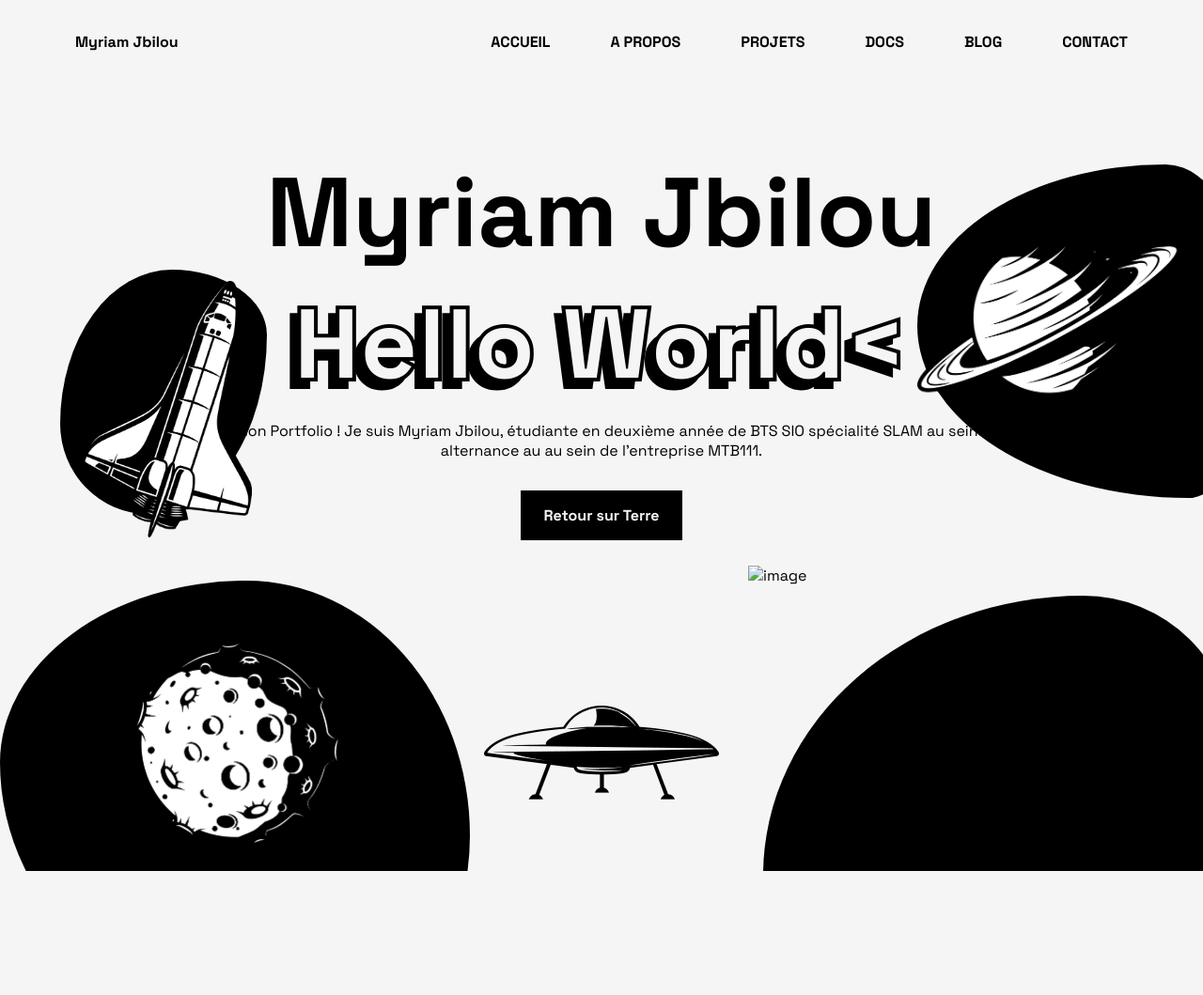
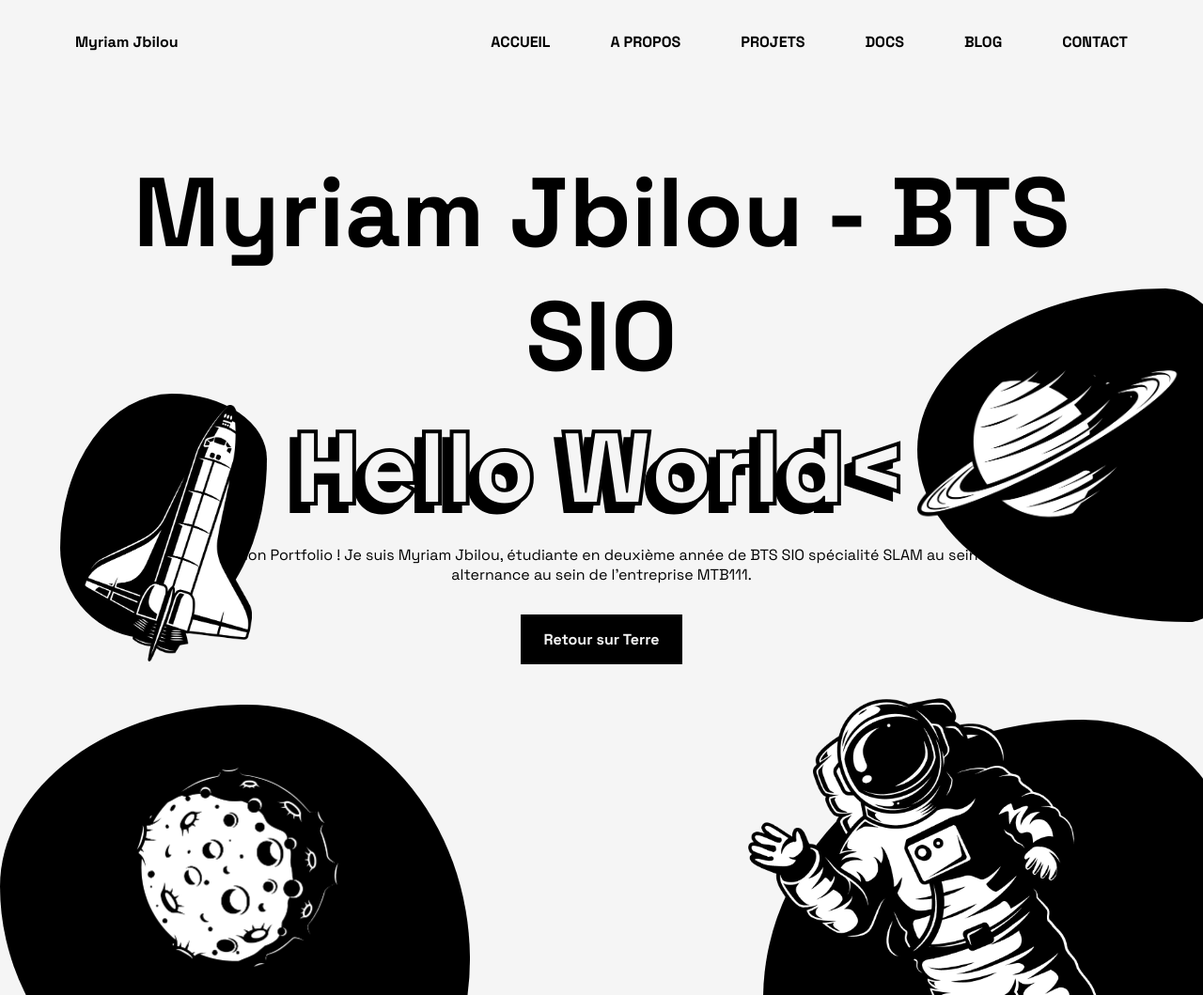
Before and after one commit to myriamjbilou/page, a plain HTML site: page index.html in a window 1280 px wide. Shown: the whole page at 94% size. Before the commit the page ends 927 px from the top, so only its background shows below. Drawn offline with nearby package versions, Linux system fonts and the light colour scheme.

Commit message:
ajustment index.html

```diff
--- a/index.html
+++ b/index.html
@@ -66,11 +66,11 @@
          <section class="home">
              <div class="home__container container">
                  <div class="home__data">
-                     <h3 class="home__subtitle">Myriam Jbilou</h3>
+                     <h3 class="home__subtitle">Myriam Jbilou - BTS SIO</h3>
                      <h1 class="home__title">Hello World<</h1>
                      <p class="home__description">
                          Bienvenue sur mon Portfolio ! Je suis Myriam Jbilou, étudiante en deuxième année de BTS SIO spécialité SLAM au sein du 3ifa et en alternance au
-                         au sein de l'entreprise MTB111.
+                         sein de l'entreprise MTB111.
                      </p>
                      <a href="#" class="home__button">Retour sur Terre</a>
                  </div>
@@ -89,10 +89,13 @@
                      </div>
 
                      <div class="home__blob-4">
-                         <img src="assets/img/astonaut.png" alt="image" class="home__img-4">
+                         <img src="assets/img/astronaut.png" alt="image" class="home__img-4">
                      </div>
 
-                     <img src="assets/img/ufo.png" atl="image" class="home__img-5" />
+                     <div img src="assets/img/ufo.png" atl="image" class="home__img-5">
+
+                     </div>
+
 
 
                  </div>
```
